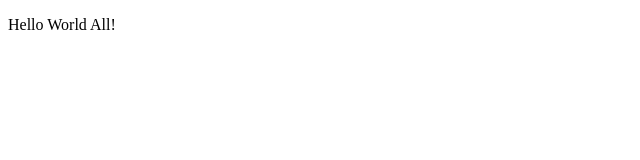
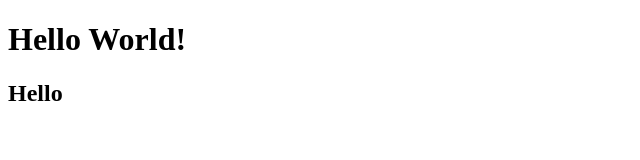
Before and after one commit to enthuli/project1, a plain HTML site: page index.html in a window 1280 px wide. Shown: the whole page, without its empty margins (0-640 px from the left). Drawn offline with Linux system fonts and the light colour scheme.

Commit message:
index.html mod

```diff
--- a/index.html
+++ b/index.html
@@ -7,11 +7,13 @@
 </head>
 <body>
 
-    <p onclick=""> Hello World All! </p>
+    <!-- <p onclick=""> Hello World All! </p>
     <!-- <script>
         alert(1);
     </script> -->
-    <script src = "js/script.js"></script>
+    <!-- <script src = "js/script.js"></script> -->
+     <h1>Hello World!</h1>
+     <h2>Hello</h2>
 
 </body>
 </html>
```
